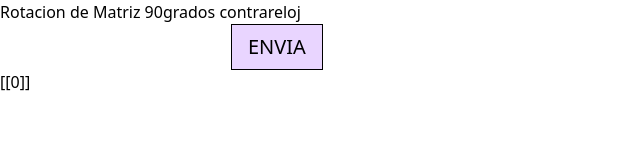
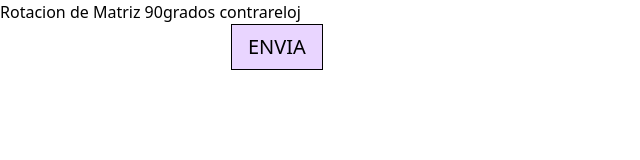
Before and after one commit to Speekz/test-delosi, a Next.js app: page / in a window 1280 px wide. Shown: the top 160 px of the page, without its empty margins (0-640 px from the left). Built offline with nearby package versions, Linux system fonts and the light colour scheme.

Commit message:
hide initial rotated matrix

```diff
--- a/src/components/templates/MatrixResolved.tsx
+++ b/src/components/templates/MatrixResolved.tsx
@@ -3,7 +3,14 @@ import { MatrixContext } from "src/hooks/context/matrixContext";
 
 function MatrixResolved() {
   const { rotatedMatrix } = useContext(MatrixContext);
-  return <div>{JSON.stringify(rotatedMatrix)}</div>;
+
+  return (
+    <div>
+      {JSON.stringify(rotatedMatrix) === "[[0]]"
+        ? ""
+        : JSON.stringify(rotatedMatrix)}
+    </div>
+  );
 }
 
 export default MatrixResolved;
--- a/src/hooks/context/matrixContext.tsx
+++ b/src/hooks/context/matrixContext.tsx
@@ -29,7 +29,6 @@ export const MatrixContextProvider = ({ children }: any) => {
   const rotateMatrix = (input: number[][]) => {
     setInitMatrix(input);
     setRotatedMatrix(rotateAntiClockwise(input));
-    console.log(rotatedMatrix);
   };
 
   return (
```
